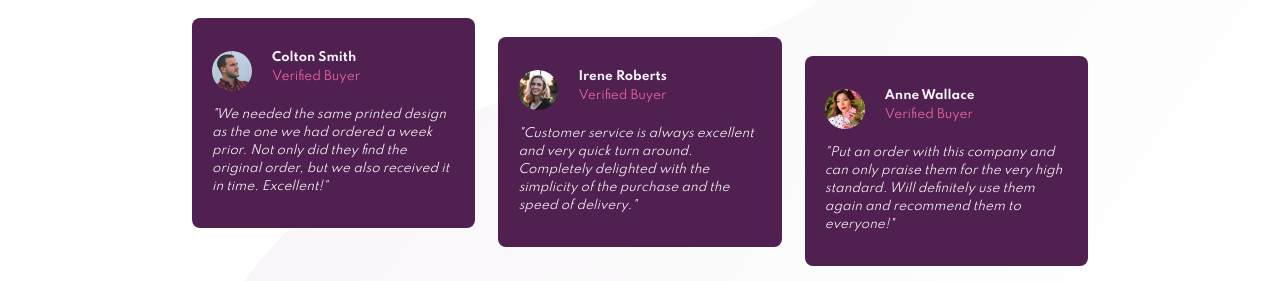
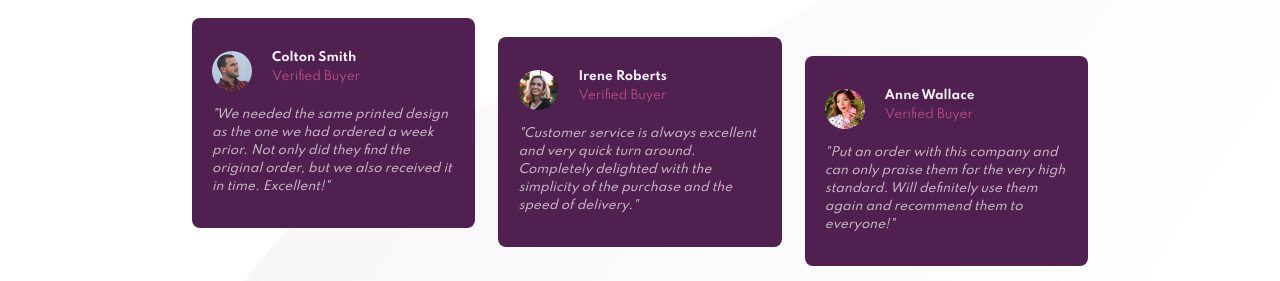
Before and after one commit to JeremyBRD/social-proof-section, a plain HTML site: page index.html in a window 1280 px wide. Shown: the part 438-719 px from the top of the page. Drawn offline with Linux system fonts and the light colour scheme.

Commit message:
correct opacity

```diff
--- a/assets/style/style.css
+++ b/assets/style/style.css
@@ -160,6 +160,8 @@ Soft Pink:  */
   color: var(--light-purple);
   width: 19vw;
   font-size: 12px;
+  font-weight: 500;
+  opacity: 0.7;
 }
 
 .advice h3 {
@@ -171,4 +173,5 @@ Soft Pink:  */
   color: var(--acid-purple);
   font-size: 12px;
   margin-top: 5px;
+  opacity: 0.7;
 }
```
